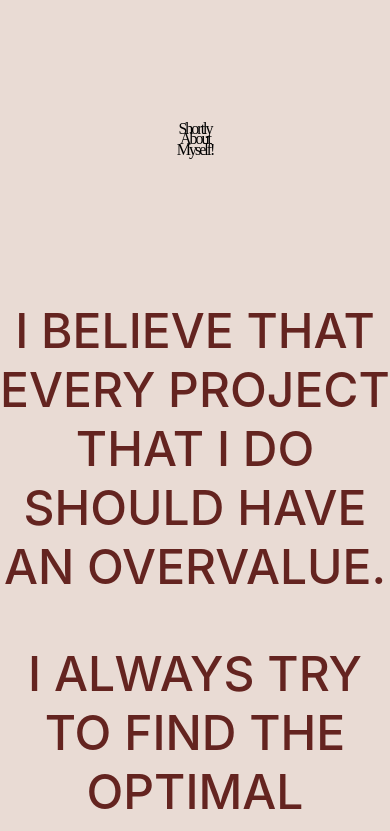
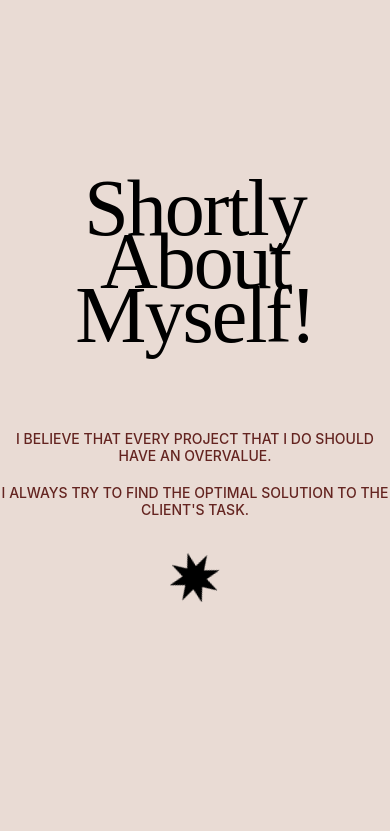
Before and after one commit to NishantSinghhhhh/portfolio-01, a React (Create React App) app: page / in a window 390 px wide. Shown: the part 1920-2751 px from the top of the page. Built offline with nearby package versions, Linux system fonts and the light colour scheme.

Commit message:
responsiveness again

```diff
--- a/src/Home/Home.css
+++ b/src/Home/Home.css
@@ -83,21 +83,18 @@
     margin-top: 25vh;
     display: flex;
     align-items: center;
-    justify-content: center;
     width: 100%;
     justify-content: space-between;
     flex-direction: column;
-
 }
 .main-h1-short-about{
-    width: 100%;
     margin-top: 100px;
 }
 .sub-main-p-short-about{
     margin-top: 140px;
 }
 .short-about h1{
-    font-size: 10rem;
+    font-size: 150px;
     font-weight: 500;
     font-family: 'Ogg';
     margin-bottom: -150px;
@@ -297,14 +294,13 @@
         width: 60px;
     }
     .short-about h1 {
-        font-size: 1rem;
+        font-size: 5rem;
         margin-bottom: -100px;
         width: 100%;
-        /* line-height: 4rem; */
         height: 100px;
     }
     .short-about p {
-        font-size: 3rem;
+        font-size: 14px;
     }
     .another-svg {
         margin-top: 20px;
```
